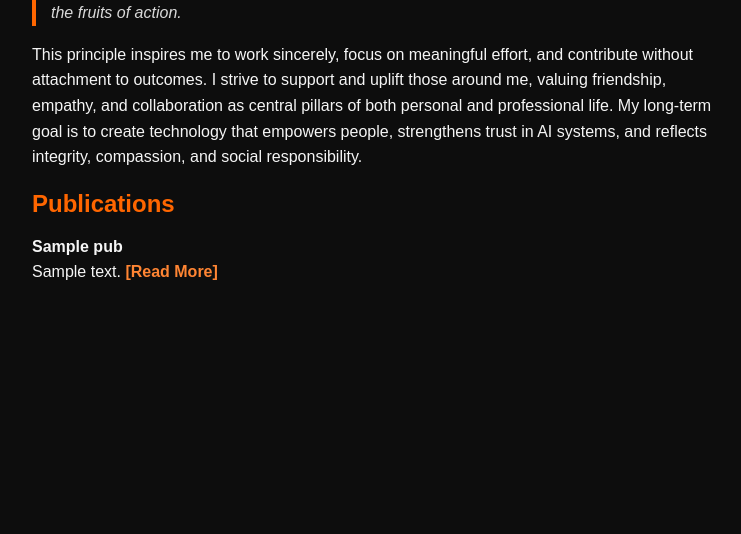
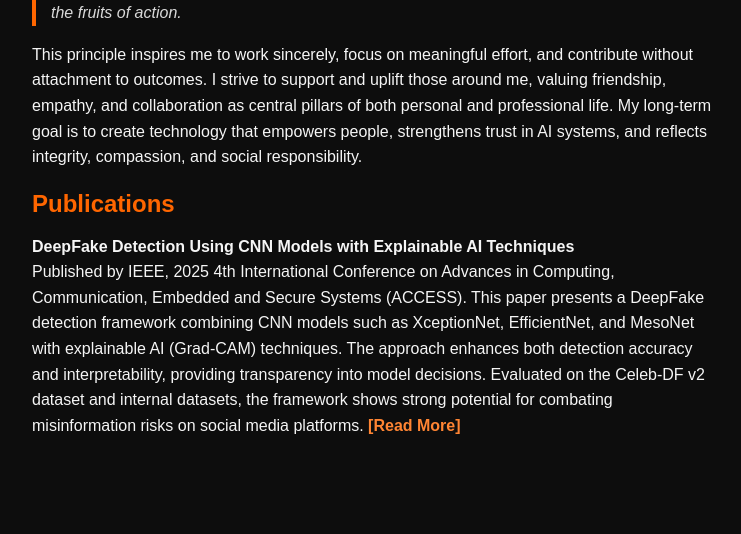
Before and after one commit to addy16-darsh/portfolio, a Flask app: template templates/journey.html in a window 1280 px wide. Shown: the part 1580-2114 px from the top of the page, without its empty margins (488-1229 px from the left). Before the commit the page ends 1860 px from the top, so only its background shows below. Run offline with Flask 3, Linux system fonts and the light colour scheme; the template is opened without the code that fills it: most values are stand-ins (such as "Sample title", 1, 10 or a date in 2020).

Commit message:
Update journey.html

```diff
--- a/templates/journey.html
+++ b/templates/journey.html
@@ -381,15 +381,16 @@
     <div id="publications" class="section">
       <h2>Publications</h2>
       <ul class="pub-list">
-       {% for pub in data.sections.publications.items %}
   <li>
-    <strong>{{ pub.title }}</strong><br>
-    {{ pub.description }}
-    <a href="{{ pub.link }}" target="_blank">[Read More]</a>
+    <strong>DeepFake Detection Using CNN Models with Explainable AI Techniques</strong><br>
+    Published by IEEE, 2025 4th International Conference on Advances in Computing, Communication, Embedded and Secure Systems (ACCESS).
+    This paper presents a DeepFake detection framework combining CNN models such as XceptionNet, EfficientNet, and MesoNet with explainable AI (Grad-CAM) techniques.
+    The approach enhances both detection accuracy and interpretability, providing transparency into model decisions.
+    Evaluated on the Celeb-DF v2 dataset and internal datasets, the framework shows strong potential for combating misinformation risks on social media platforms.
+    <a href="https://doi.org/10.1109/ACCESS65134.2025.11135663" target="_blank">[Read More]</a>
   </li>
-{% endfor %}
+</ul>
 
-      </ul>
     </div>
   </div>
 </body>
```
